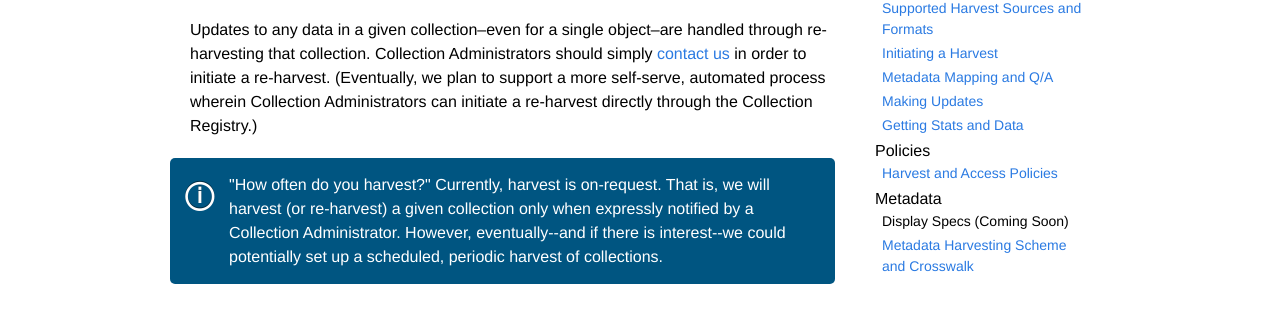
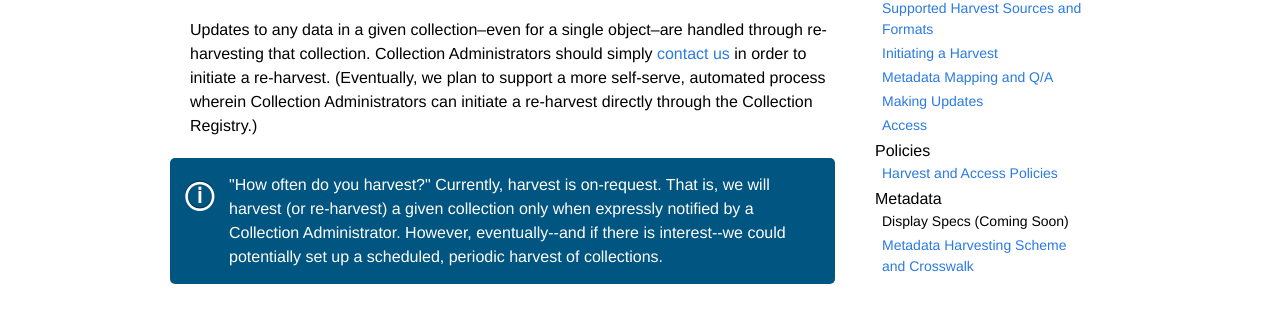
Before and after one commit to ucldc/ucldc-docs, a Jekyll site: the page built from docs/registry/updates.md, in a window 1280 px wide. Shown: the part 267-576 px from the top of the page. Built offline with Jekyll 4.4.1, drawn with Linux system fonts in a browser that asks for light colours; nearby versions of some CDN libraries.

Commit message:
Update registry-sidebar.html

```diff
--- a/_includes/registry-sidebar.html
+++ b/_includes/registry-sidebar.html
@@ -6,7 +6,7 @@
     <li><a href="{{ site.url }}{{ site.baseurl }}/docs/registry/start/">Initiating a Harvest</a></li>
     <li><a href="{{ site.url }}{{ site.baseurl }}/docs/registry/q-a/">Metadata Mapping and Q/A</a></li>
     <li><a href="{{ site.url }}{{ site.baseurl }}/docs/registry/updates/">Making Updates</a></li>
-    <li><a href="{{ site.url }}{{ site.baseurl }}/docs/registry/stats/">Getting Stats and Data</a></li>
+    <li><a href="{{ site.url }}{{ site.baseurl }}/docs/registry/access/">Access</a></li>
   </ul>
   <h1>Policies</h1>
   <ul>
```
